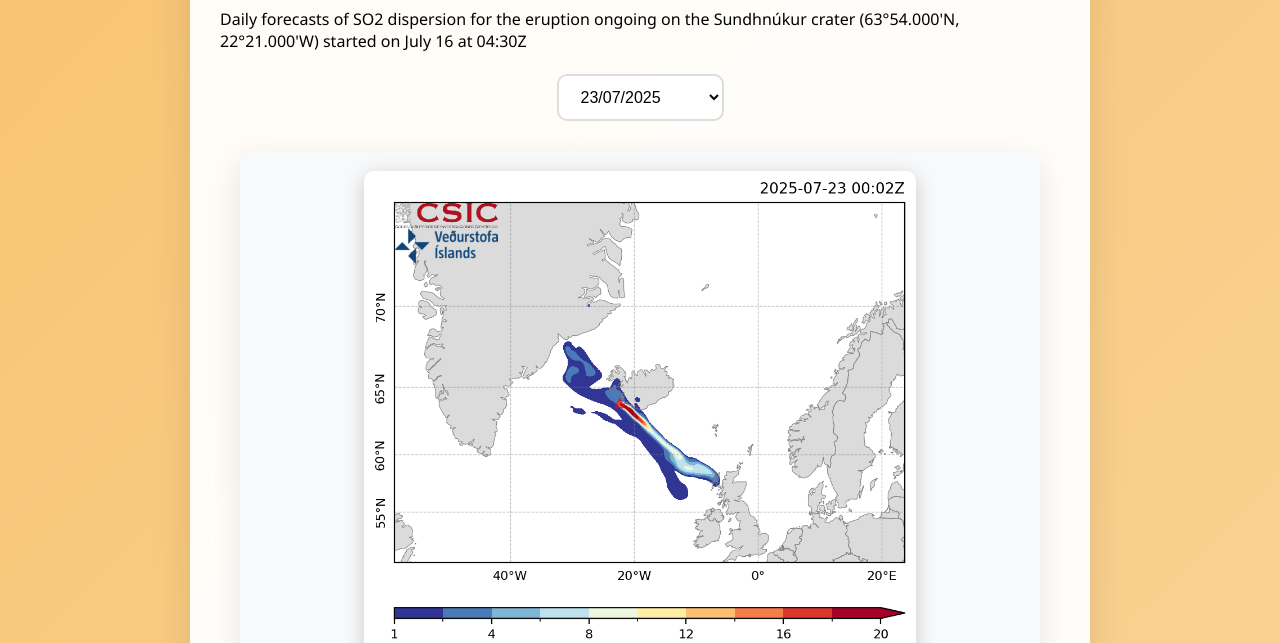
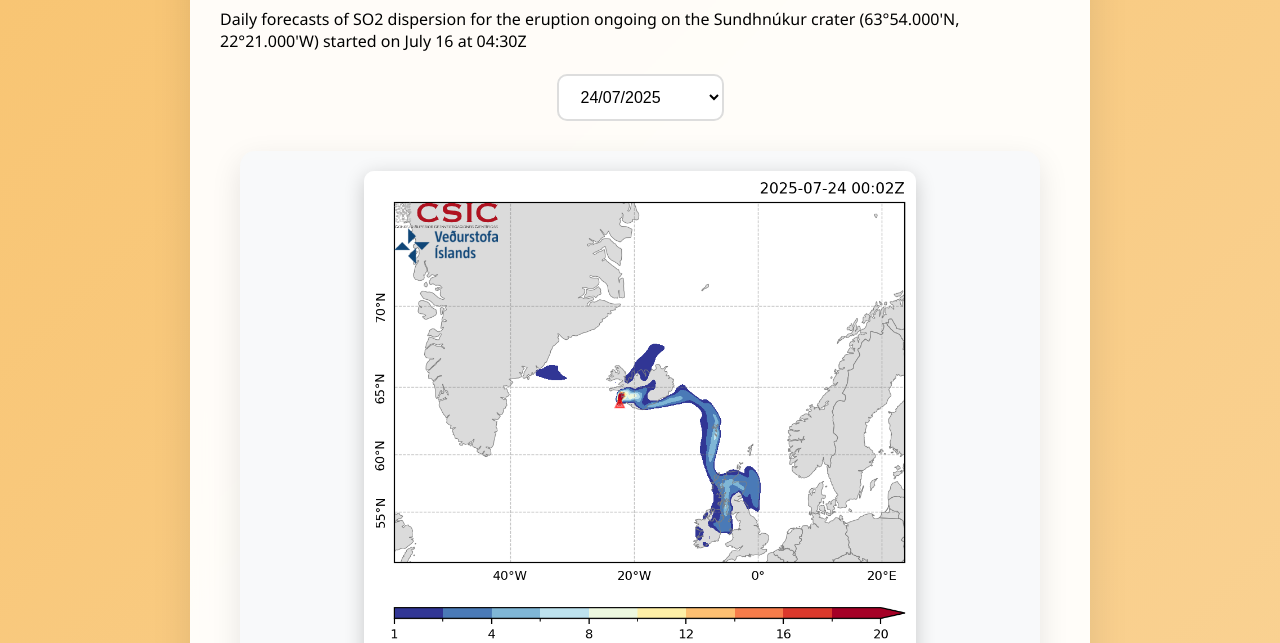
Before and after one commit to lmingari/grindavik2025, a plain HTML site: page index.html in a window 1280 px wide. Shown: the part 157-800 px from the top of the page. Drawn offline with Linux system fonts and the light colour scheme.

Commit message:
updated 24jul

```diff
--- a/index.html
+++ b/index.html
@@ -228,7 +228,8 @@
                 <option value="20250720">20/07/2025</option>
                 <option value="20250721">21/07/2025</option>
                 <option value="20250722">22/07/2025</option>
-                <option value="20250723" selected>23/07/2025</option>
+                <option value="20250723">23/07/2025</option>
+                <option value="20250724" selected>24/07/2025</option>
             </select>
 
 
@@ -408,7 +409,7 @@ step: 1
 
         // Event listeners
         document.getElementById('folderSelect').addEventListener('change', initializeSlideshow);
-        window.onload = initializeSlideshow;
+        window.addEventListener('load', initializeSlideshow);
 
         // Keyboard navigation
         document.addEventListener('keydown', function(event) {
```
Also changed, not shown: 20250724/SO2_col_mass_000.png (added), 20250724/SO2_col_mass_006.png (added), 20250724/SO2_col_mass_012.png (added), 20250724/SO2_col_mass_018.png (added), 20250724/SO2_col_mass_024.png (added), 20250724/SO2_col_mass_030.png (added), 20250724/SO2_col_mass_036.png (added), 20250724/SO2_col_mass_042.png (added), 20250724/SO2_col_mass_048.png (added), 20250724/SO2_col_mass_054.png (added), 20250724/SO2_col_mass_060.png (added), 20250724/SO2_col_mass_066.png (added), 20250724/SO2_col_mass_072.png (added).
